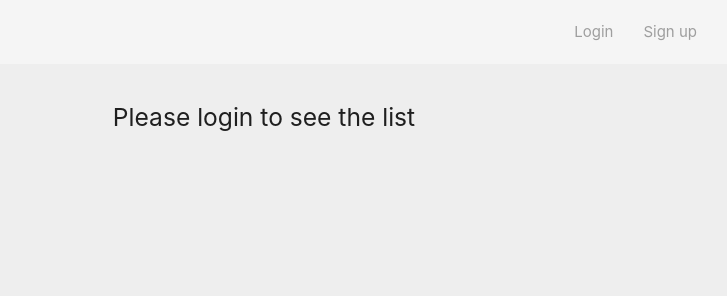
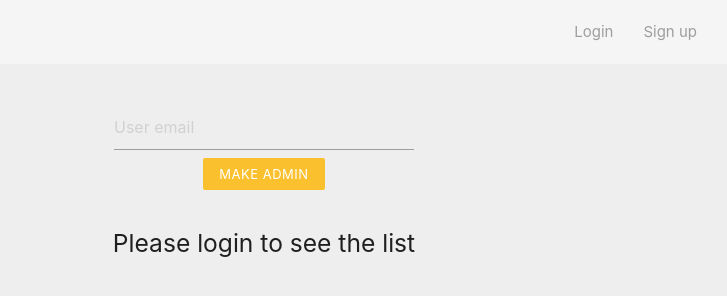
Before and after one commit to sean0923/firebase-auth-net-ninja, a website: page index.html in a window 1280 px wide. Shown: the full height of the page, 376-1103 px from the left. Drawn offline with nearby package versions, Linux system fonts and the light colour scheme; no server answers.

Commit message:
Add html form for make admin

```diff
--- a/index.html
+++ b/index.html
@@ -34,6 +34,12 @@
       </ul>
     </div>
   </nav>
+
+  <!-- ADMIN ACTION -->
+  <form class="center-align admin-action" style="margin: 40px auto; max-width: 300px;">
+    <input type="email" placeholder="User email" id="admin-email" required />
+    <button class="btn-small yellow darken-2 z-depth-0">Make admin</button>
+  </form>
 
   <!-- SIGN UP MODAL -->
   <div id="modal-signup" class="modal">
```
